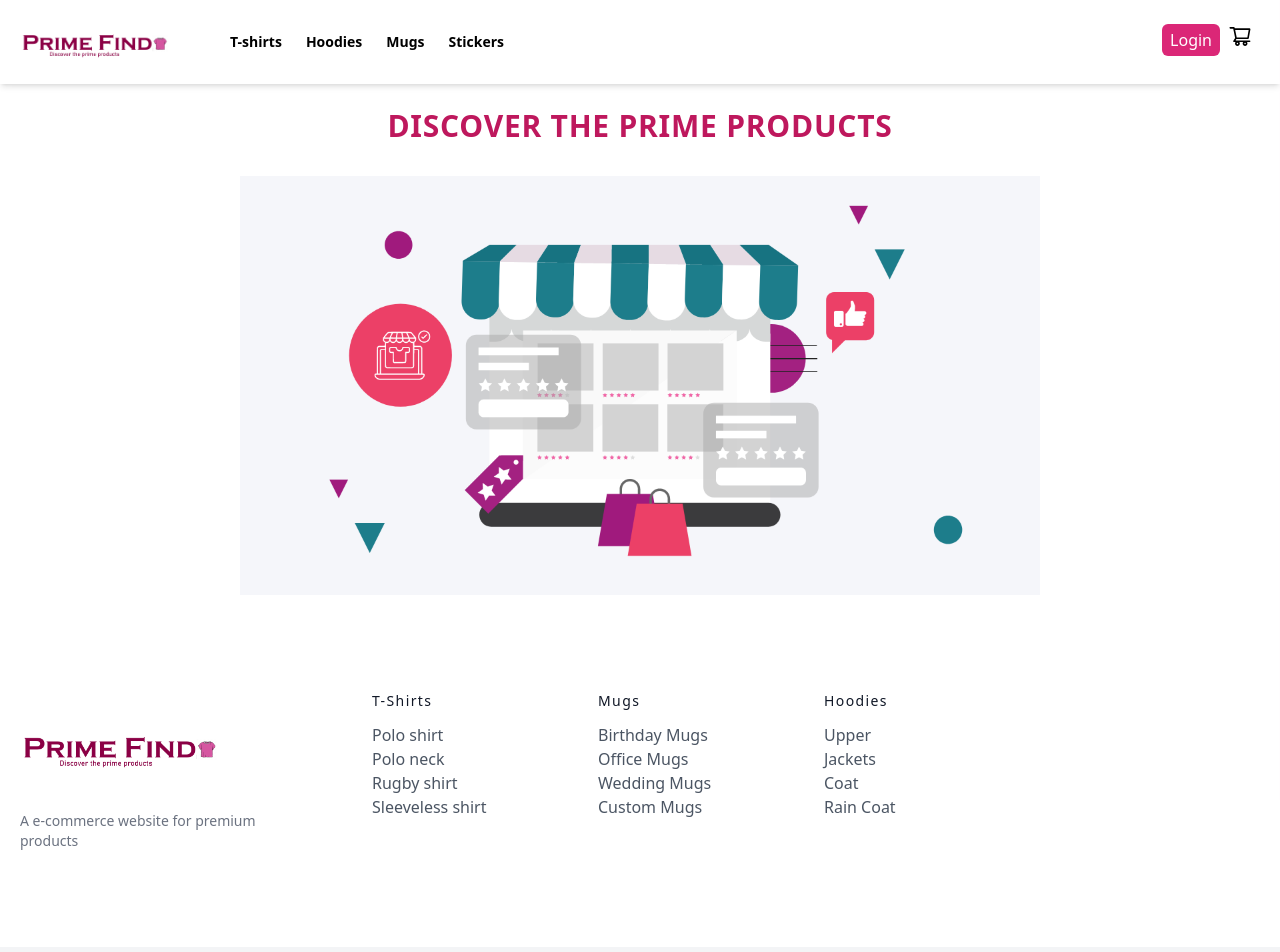
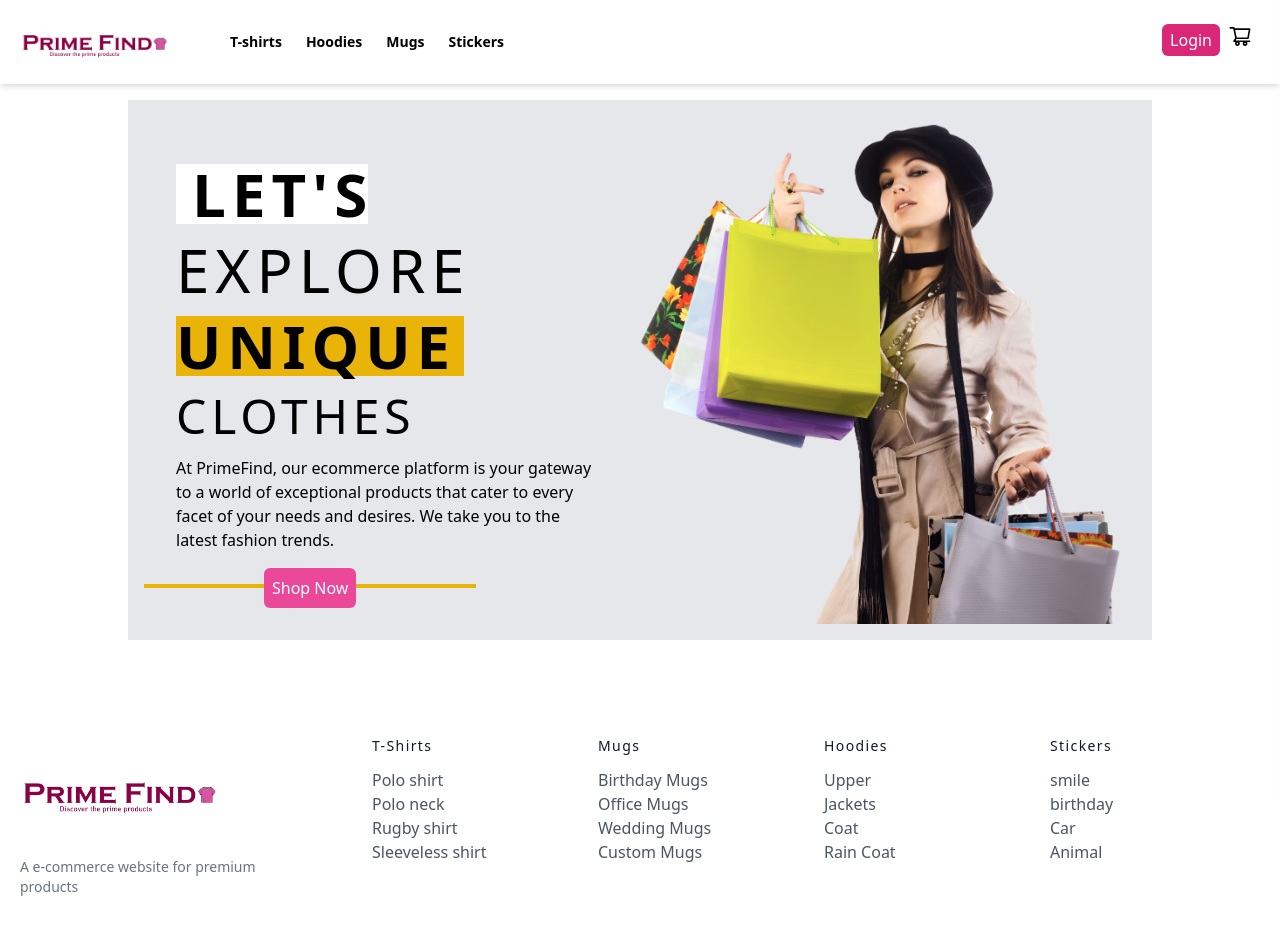
Before and after one commit to muhammadanascode/primefind, a Next.js app: page / in a window 1280 px wide. Shown: the top 952 px of the page. Built offline with nearby package versions, Linux system fonts and the light colour scheme.

Commit message:
Ui updated
Created  a new Ui for prime find

```diff
--- a/components/Footer.js
+++ b/components/Footer.js
@@ -1,5 +1,5 @@
-import Image from 'next/image'
-import React from 'react'
+import Image from "next/image";
+import React from "react";
 
 const Footer = () => {
   return (
@@ -7,13 +7,18 @@ const Footer = () => {
       <div className="container px-5 py-24 mx-auto flex md:items-center lg:items-start md:flex-row md:flex-nowrap flex-wrap flex-col">
         <div className="w-64 flex-shrink-0 md:mx-0 mx-auto text-center md:text-left">
           <a className="flex title-font font-medium items-center md:justify-start justify-center text-gray-900">
-                        <Image src="/Tshirt.png" width={200} height={150} alt='img' />
+            <Image src="/Tshirt.png" width={200} height={150} alt="img" />
           </a>
-                    <p className="mt-2 text-sm text-gray-500"> A e-commerce website for premium products</p>
+          <p className="mt-2 text-sm text-gray-500">
+            {" "}
+            A e-commerce website for premium products
+          </p>
         </div>
         <div className="flex-grow flex flex-wrap md:pl-20 -mb-10 md:mt-0 mt-10 md:text-left text-center">
           <div className="lg:w-1/4 md:w-1/2 w-full px-4">
-                        <h2 className="title-font font-medium text-gray-900 tracking-widest text-sm mb-3">T-Shirts</h2>
+            <h2 className="title-font font-medium text-gray-900 tracking-widest text-sm mb-3">
+              T-Shirts
+            </h2>
             <nav className="list-none mb-10">
               <li>
                 <a className="text-gray-600 hover:text-gray-800">Polo shirt</a>
@@ -25,21 +30,29 @@ const Footer = () => {
                 <a className="text-gray-600 hover:text-gray-800">Rugby shirt</a>
               </li>
               <li>
-                                <a className="text-gray-600 hover:text-gray-800">Sleeveless shirt</a>
+                <a className="text-gray-600 hover:text-gray-800">
+                  Sleeveless shirt
+                </a>
               </li>
             </nav>
           </div>
           <div className="lg:w-1/4 md:w-1/2 w-full px-4">
-                        <h2 className="title-font font-medium text-gray-900 tracking-widest text-sm mb-3">Mugs</h2>
+            <h2 className="title-font font-medium text-gray-900 tracking-widest text-sm mb-3">
+              Mugs
+            </h2>
             <nav className="list-none mb-10">
               <li>
-                                <a className="text-gray-600 hover:text-gray-800">Birthday Mugs</a>
+                <a className="text-gray-600 hover:text-gray-800">
+                  Birthday Mugs
+                </a>
               </li>
               <li>
                 <a className="text-gray-600 hover:text-gray-800">Office Mugs</a>
               </li>
               <li>
-                                <a className="text-gray-600 hover:text-gray-800">Wedding Mugs</a>
+                <a className="text-gray-600 hover:text-gray-800">
+                  Wedding Mugs
+                </a>
               </li>
               <li>
                 <a className="text-gray-600 hover:text-gray-800">Custom Mugs</a>
@@ -47,7 +60,9 @@ const Footer = () => {
             </nav>
           </div>
           <div className="lg:w-1/4 md:w-1/2 w-full px-4">
-                        <h2 className="title-font font-medium text-gray-900 tracking-widest text-sm mb-3">Hoodies</h2>
+            <h2 className="title-font font-medium text-gray-900 tracking-widest text-sm mb-3">
+              Hoodies
+            </h2>
             <nav className="list-none mb-10">
               <li>
                 <a className="text-gray-600 hover:text-gray-800">Upper</a>
@@ -63,33 +78,93 @@ const Footer = () => {
               </li>
             </nav>
           </div>
+          <div className="lg:w-1/4 md:w-1/2 w-full px-4">
+            <h2 className="title-font font-medium text-gray-900 tracking-widest text-sm mb-3">
+              Stickers
+            </h2>
+            <nav className="list-none mb-10">
+              <li>
+                <a className="text-gray-600 hover:text-gray-800">smile</a>
+              </li>
+              <li>
+                <a className="text-gray-600 hover:text-gray-800">birthday</a>
+              </li>
+              <li>
+                <a className="text-gray-600 hover:text-gray-800">Car</a>
+              </li>
+              <li>
+                <a className="text-gray-600 hover:text-gray-800">Animal</a>
+              </li>
+            </nav>
+          </div>
         </div>
       </div>
       <div className="bg-gray-100">
         <div className="container mx-auto py-4 px-5 flex flex-wrap flex-col sm:flex-row">
-                    <p className="text-gray-500 text-sm text-center sm:text-left">© 2023 Prime Find —
-                        <a href="https://twitter.com/knyttneve" rel="noopener noreferrer" className="text-gray-600 ml-1" target="_blank">@</a>
+          <p className="text-gray-500 text-sm text-center sm:text-left">
+            © 2023 Prime Find —
+            <a
+              href="https://twitter.com/knyttneve"
+              rel="noopener noreferrer"
+              className="text-gray-600 ml-1"
+              target="_blank"
+            >
+              @
+            </a>
           </p>
           <span className="inline-flex sm:ml-auto sm:mt-0 mt-2 justify-center sm:justify-start">
             <a className="text-gray-500">
-                            <svg fill="currentColor" strokeLinecap="round" strokeLinejoin="round" strokeWidth="2" className="w-5 h-5" viewBox="0 0 24 24">
+              <svg
+                fill="currentColor"
+                strokeLinecap="round"
+                strokeLinejoin="round"
+                strokeWidth="2"
+                className="w-5 h-5"
+                viewBox="0 0 24 24"
+              >
                 <path d="M18 2h-3a5 5 0 00-5 5v3H7v4h3v8h4v-8h3l1-4h-4V7a1 1 0 011-1h3z"></path>
               </svg>
             </a>
             <a className="ml-3 text-gray-500">
-                            <svg fill="currentColor" strokeLinecap="round" strokeLinejoin="round" strokeWidth="2" className="w-5 h-5" viewBox="0 0 24 24">
+              <svg
+                fill="currentColor"
+                strokeLinecap="round"
+                strokeLinejoin="round"
+                strokeWidth="2"
+                className="w-5 h-5"
+                viewBox="0 0 24 24"
+              >
                 <path d="M23 3a10.9 10.9 0 01-3.14 1.53 4.48 4.48 0 00-7.86 3v1A10.66 10.66 0 013 4s-4 9 5 13a11.64 11.64 0 01-7 2c9 5 20 0 20-11.5a4.5 4.5 0 00-.08-.83A7.72 7.72 0 0023 3z"></path>
               </svg>
             </a>
             <a className="ml-3 text-gray-500">
-                            <svg fill="none" stroke="currentColor" strokeLinecap="round" strokeLinejoin="round" strokeWidth="2" className="w-5 h-5" viewBox="0 0 24 24">
+              <svg
+                fill="none"
+                stroke="currentColor"
+                strokeLinecap="round"
+                strokeLinejoin="round"
+                strokeWidth="2"
+                className="w-5 h-5"
+                viewBox="0 0 24 24"
+              >
                 <rect width="20" height="20" x="2" y="2" rx="5" ry="5"></rect>
                 <path d="M16 11.37A4 4 0 1112.63 8 4 4 0 0116 11.37zm1.5-4.87h.01"></path>
               </svg>
             </a>
             <a className="ml-3 text-gray-500">
-                            <svg fill="currentColor" stroke="currentColor" strokeLinecap="round" strokeLinejoin="round" strokeWidth="0" className="w-5 h-5" viewBox="0 0 24 24">
-                                <path stroke="none" d="M16 8a6 6 0 016 6v7h-4v-7a2 2 0 00-2-2 2 2 0 00-2 2v7h-4v-7a6 6 0 016-6zM2 9h4v12H2z"></path>
+              <svg
+                fill="currentColor"
+                stroke="currentColor"
+                strokeLinecap="round"
+                strokeLinejoin="round"
+                strokeWidth="0"
+                className="w-5 h-5"
+                viewBox="0 0 24 24"
+              >
+                <path
+                  stroke="none"
+                  d="M16 8a6 6 0 016 6v7h-4v-7a2 2 0 00-2-2 2 2 0 00-2 2v7h-4v-7a6 6 0 016-6zM2 9h4v12H2z"
+                ></path>
                 <circle cx="4" cy="4" r="2" stroke="none"></circle>
               </svg>
             </a>
@@ -97,7 +172,7 @@ const Footer = () => {
         </div>
       </div>
     </footer>
-    )
-}
+  );
+};
 
-export default Footer
+export default Footer;
--- a/pages/index.js
+++ b/pages/index.js
@@ -1,20 +1,47 @@
-import Head from "next/head"
-import Image from "next/image"
+import Head from "next/head";
+import Image from "next/image";
+import Link from "next/link";
 
 export default function Home() {
   return (
     <>
       <Head>
-        <title>PrimeFind-Discover the ultimate selection of prime products </title>
+        <title>
+          PrimeFind-Discover the ultimate selection of prime products{" "}
+        </title>
       </Head>
-      <div className="flex justify-center my-4 mt-6">
-        <h1 className = "mb-4 text-xl font-extrabold leading-none tracking-wide text-pink-700 md:text-3xl lg:text-3xl dark:text-white trackin ">DISCOVER THE PRIME PRODUCTS</h1>
+      <div className="w-full m-auto mt-4 bg-gray-200 p-4 md:w-4/5 md:h-full md:flex">
+        {" "}
+        {/* Responsive classes */}
+        <div className="md:w-1/2 md:pr-4 ">
+          {" "}
+          {/* Responsive padding */}
+          <div className="p-4 md:p-8">
+            <p className="mt-4 tracking-widest font-bold text-5xl md:text-6xl bg-white w-32 md:w-48 px-2 md:px-4">
+              LET'S
+            </p>
+            <p className="mt-4 tracking-widest text-5xl md:text-6xl">EXPLORE</p>
+            <p className="mt-4 font-bold tracking-widest text-5xl  bg-yellow-500 w-72 md:text-6xl ">
+              UNIQUE
+            </p>
+            <p className="mt-4 tracking-widest text-6xl md:text-5xl">CLOTHES</p>
+            <p className="mt-4 text-sm md:text-base">
+            At PrimeFind, our ecommerce platform is your gateway to a world of exceptional products that cater to every facet of your needs and desires. We take you  to the latest fashion trends.
+            </p>
+          </div>
+          <div className="flex ">
+            <div className="w-1/4 h-1 bg-yellow-500"></div>
+            <button className=" w-1/8 bg-pink-500 rounded-md text-white p-2 -mt-4 hover:bg-pink-700">
+              <Link href={"/tshirts"}>Shop Now</Link>
+            </button>
+            <div className="w-1/4 h-1 bg-yellow-500"></div>
+          </div>
+        </div>
+        <div className="md:w-1/2 mt-4 md:mt-0">
+          {/* Image */}
+          <Image className="mt-2" src={"/girl2.png"} width={480} height={200} />
+        </div>
       </div>
-      <div className="flex justify-center mx-4" >
-        <Image src='/landingimg.png' width={800} height={450} alt="img" />
-      </div>
-
     </>
-
-  )
+  );
 }
```
Also changed, not shown: public/girl2.png (added). Lines whose indentation alone changed are shown as unchanged.
